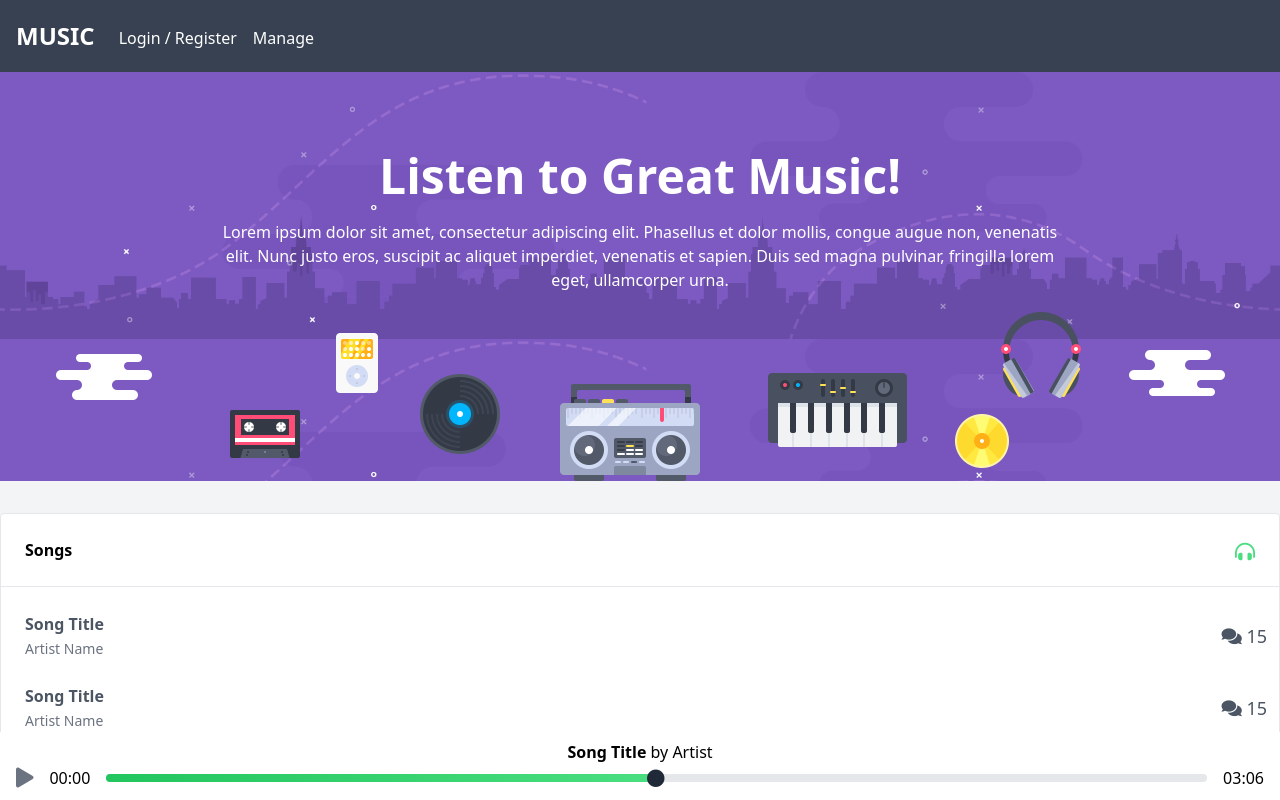
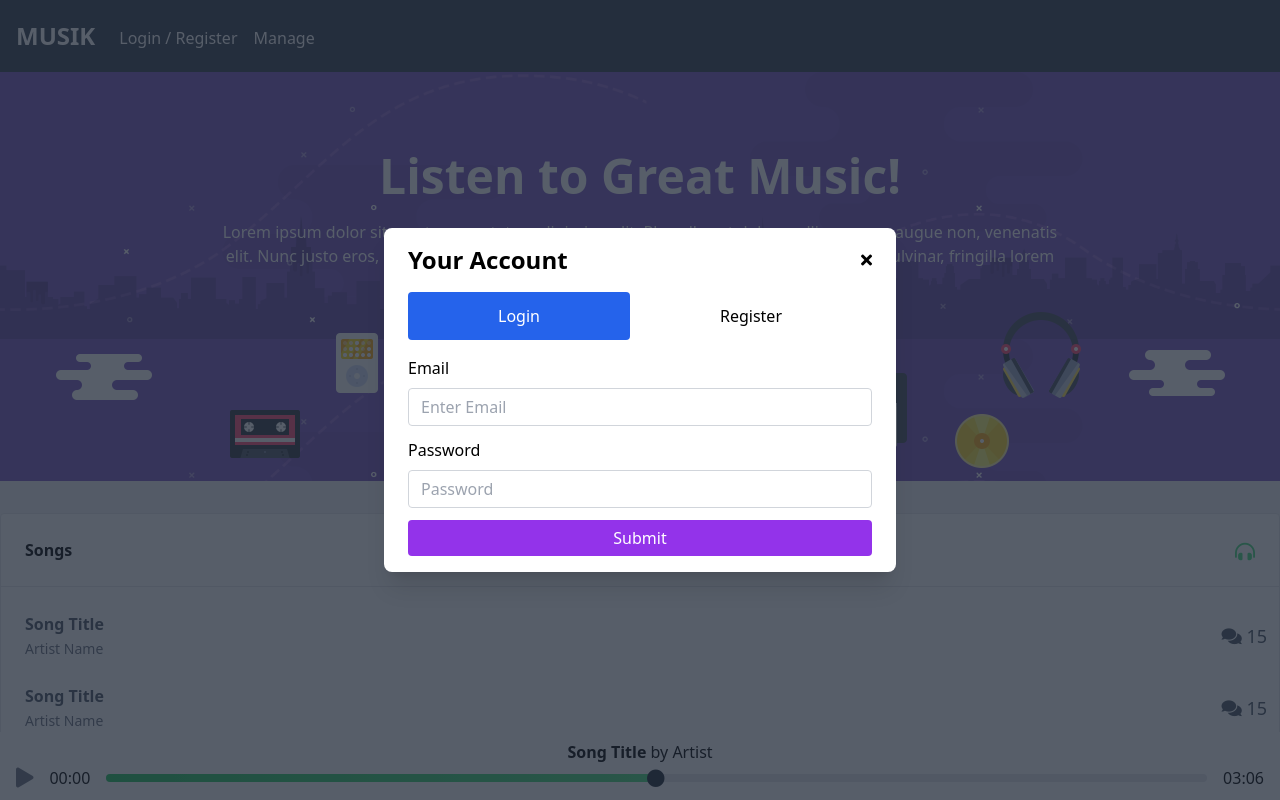
Before and after one commit to Yetife/music-app, a Vue app: page / in a window 1280 px wide. Both pictures are taken after a click on the link "Login / Register". Shown: the top 800 px of the page. Built offline with nearby package versions, Linux system fonts and the light colour scheme.

Commit message:
New files

```diff
--- a/src/components/AppAuth.vue
+++ b/src/components/AppAuth.vue
@@ -1,6 +1,6 @@
 <template>
   <!-- Auth Modal -->
-  <div class="fixed z-10 inset-0 overflow-y-auto hidden" id="modal">
+  <div class="fixed z-10 inset-0 overflow-y-auto" id="modal" :class="hiddenClass">
     <div
         class="flex items-end justify-center min-h-screen pt-4 px-4 pb-20 text-center sm:block sm:p-0"
     >
@@ -22,7 +22,7 @@
           <div class="flex justify-between items-center pb-4">
             <p class="text-2xl font-bold">Your Account</p>
             <!-- Modal Close Button -->
-            <div class="modal-close cursor-pointer z-50">
+            <div class="modal-close cursor-pointer z-50" @click="modalVisibility=false">
               <i class="fas fa-times"></i>
             </div>
           </div>
@@ -31,20 +31,30 @@
           <ul class="flex flex-wrap mb-4">
             <li class="flex-auto text-center">
               <a
-                  class="block rounded py-3 px-4 transition hover:text-white text-white bg-blue-600"
+                  class="block rounded py-3 px-4 transition"
                   href="#"
+                  @click.prevent="tab = 'login'"
+                  :class="{
+                    'hover:text-white text-white bg-blue-600': tab === 'login',
+                    'hover:text-blu-600': tab === 'register'
+                  }"
               >Login</a
               >
             </li>
             <li class="flex-auto text-center">
               <a class="block rounded py-3 px-4 transition" href="#"
+                 @click.prevent="tab = 'register'"
+                 :class="{
+                    'hover:text-white text-white bg-blue-600': tab === 'register',
+                    'hover:text-blu-600': tab === 'login'
+                  }"
               >Register</a
               >
             </li>
           </ul>
 
           <!-- Login Form -->
-          <form>
+          <form v-show="tab === 'login'">
             <!-- Email -->
             <div class="mb-3">
               <label class="inline-block mb-2">Email</label>
@@ -71,7 +81,7 @@
             </button>
           </form>
           <!-- Registration Form -->
-          <form>
+          <form v-show="tab === 'register'">
             <!-- Name -->
             <div class="mb-3">
               <label class="inline-block mb-2">Name</label>
@@ -149,8 +159,22 @@
 </template>
 
 <script>
+import {mapState, mapWritableState} from "pinia"
+import useModalStore from "../stores/modal"
+
 export default {
-  name: "AppAuth"
+  name: "AppAuth",
+  data(){
+    return{
+      tab: "login",
+    }
+  },
+  computed: {
+    ...mapState(useModalStore, ["hiddenClass"]),
+    ...mapWritableState(useModalStore, {
+      "modalVisibility": "isOpen",
+    })
+  }
 }
 </script>
 
--- a/src/components/AppHeader.vue
+++ b/src/components/AppHeader.vue
@@ -3,7 +3,7 @@
     <nav class="container mx-auto flex justify-start items-center py-5 px-4">
       <!-- App Name -->
       <a class="text-white font-bold uppercase text-2xl mr-4" href="#"
-      >Music</a
+      >Musik</a
       >
 
       <div class="flex flex-grow items-center">
--- a/src/stores/modal.js
+++ b/src/stores/modal.js
@@ -3,5 +3,10 @@
 export default defineStore("modal", {
     state: () => ({
         isOpen: false
-    })
+    }),
+    getters: {
+        hiddenClass(state){
+            return !state.isOpen? "hidden" : "";
+        },
+    },
 })
```
